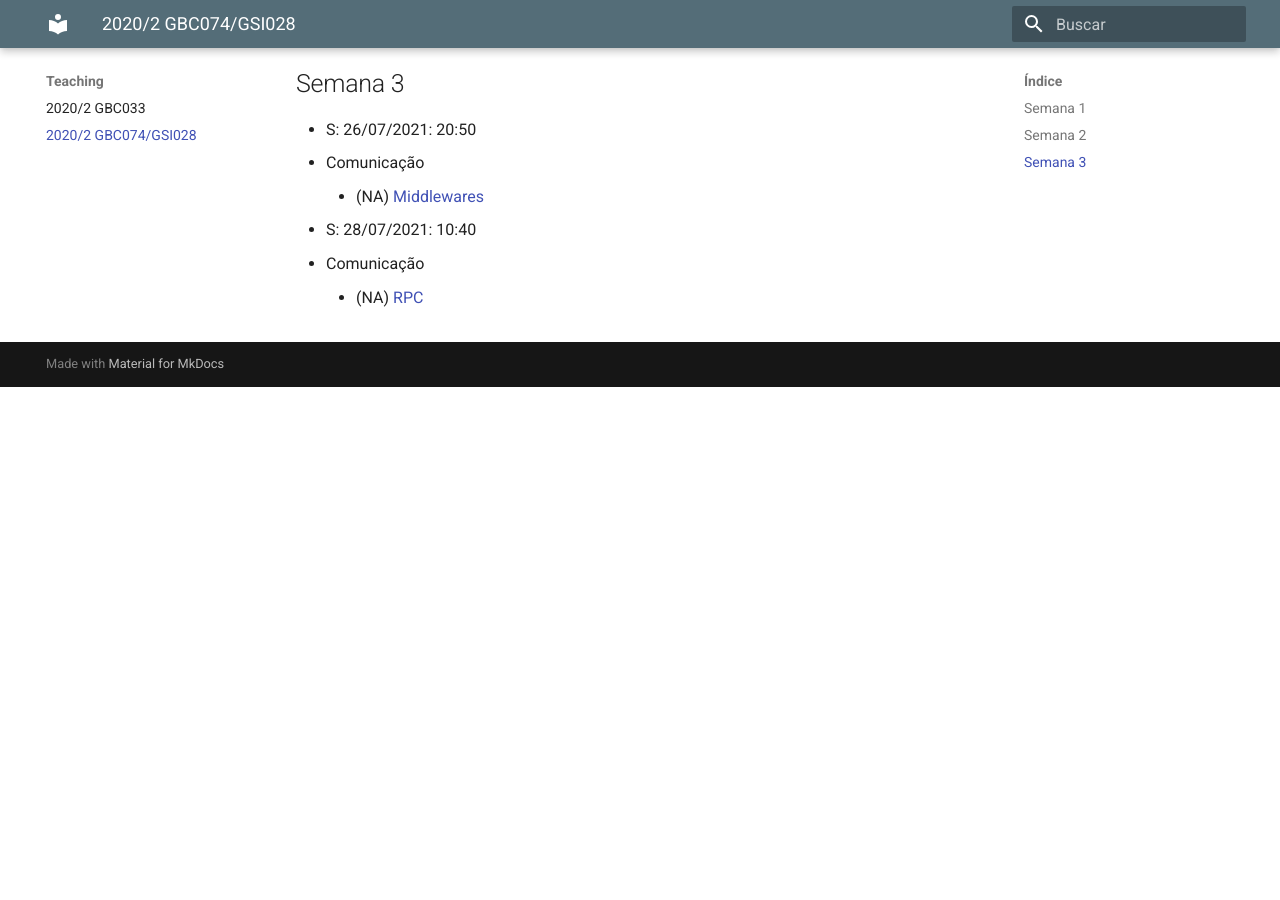
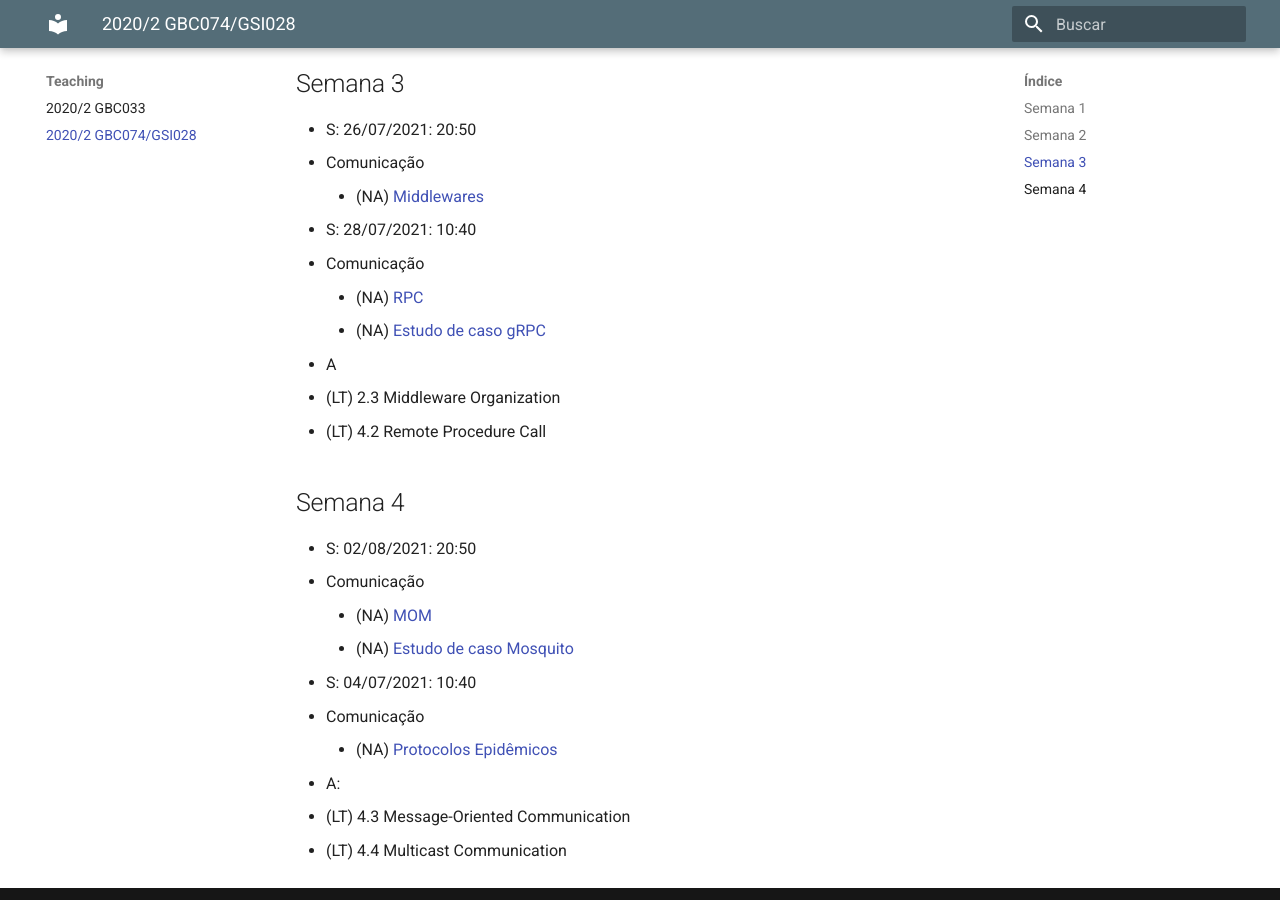
Before and after one commit to lasarojc/lasarojc.github.io, an MkDocs documentation site: the page built from docs/teaching/gbc074gsi028/index.md, in a window 1280 px wide and 900 px high, scrolled down 3802 px. Built offline with MkDocs 1.6.1 and Material for MkDocs 9.7.7, drawn with Linux system fonts in a browser that asks for light colours; before the commit the page ends 4189 px from its top, so only the background shows below that.

Commit message:
plano de aulas da semana 4 - sd

```diff
--- a/docs/teaching/gbc074gsi028/index.md
+++ b/docs/teaching/gbc074gsi028/index.md
@@ -120,6 +120,31 @@ Na descrição das atividades,
 * S: 28/07/2021: 10:40
    * Comunicação
       * (NA) [RPC](https://lasarojc.github.io/ds_notes/comm/rpc/)
+      * (NA) [Estudo de caso gRPC](https://lasarojc.github.io/ds_notes/cases/grpc/)
+
+* A
+   * (LT) 2.3 Middleware Organization
+   * (LT) 4.2 Remote Procedure Call
+
+
+
+## Semana 4
+* S: 02/08/2021: 20:50
+   * Comunicação
+      * (NA) [MOM](https://lasarojc.github.io/ds_notes/comm/mom)
+      * (NA) [Estudo de caso Mosquito](https://lasarojc.github.io/ds_notes/cases/mosquito/)
+
+* S: 04/07/2021: 10:40
+   * Comunicação
+      * (NA) [Protocolos Epidêmicos](https://lasarojc.github.io/ds_notes/comm/epidemics/)
+
+* A:
+   * (LT) 4.3 Message-Oriented Communication
+   * (LT) 4.4 Multicast Communication
+
+
+
+
 
 
 
```
